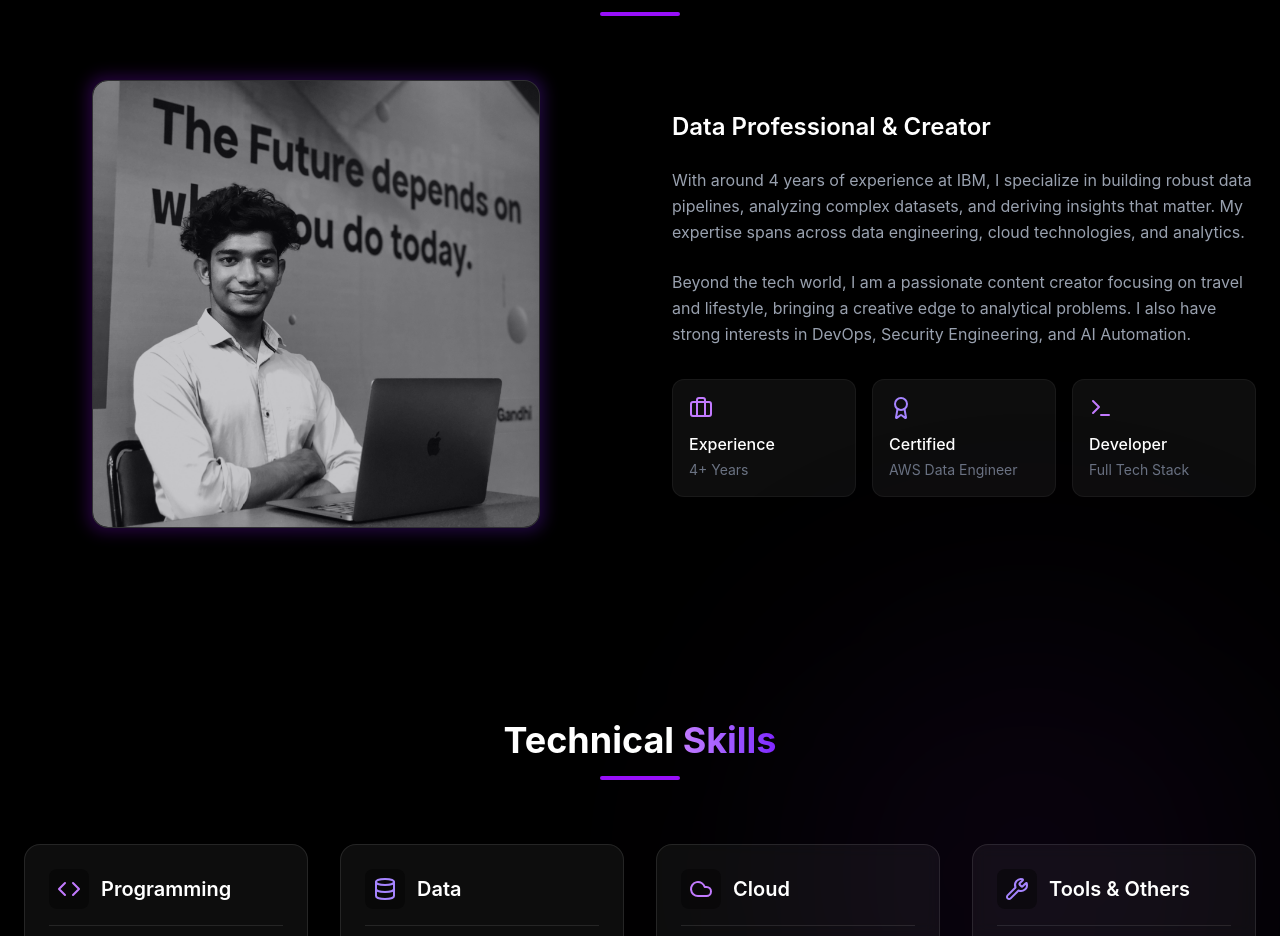
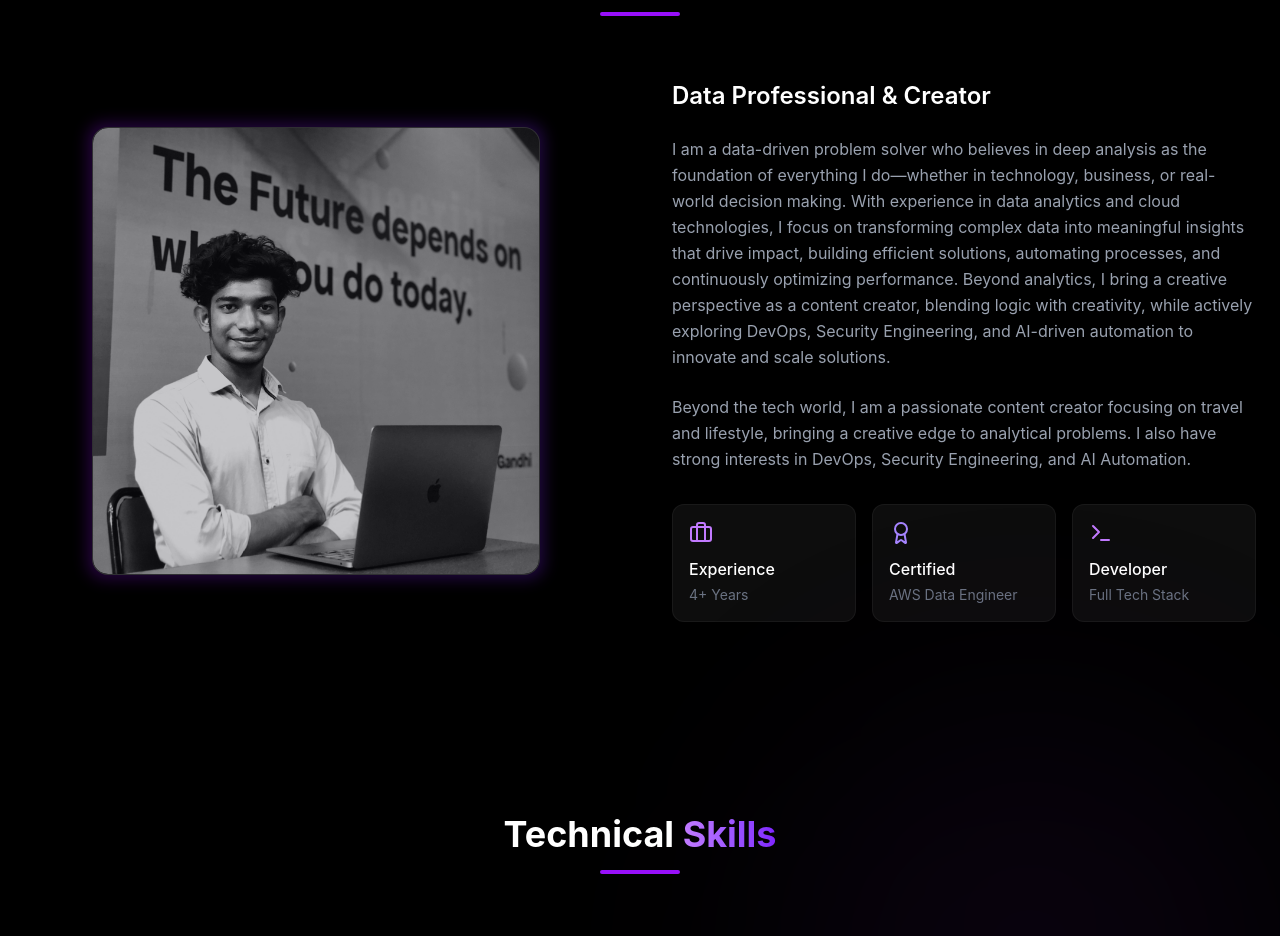
Before and after one commit to athulvidyanan/athulvidyanandan, a React app: page / in a window 1280 px wide. Shown: the part 940-1876 px from the top of the page. Built offline with nearby package versions, Linux system fonts and the light colour scheme; the HTML template or start-up script is replaced by a standard one.

Commit message:
Update About section with new professional summary
Revised professional summary to emphasize data-driven problem solving and creative content creation.

```diff
--- a/src/components/About.jsx
+++ b/src/components/About.jsx
@@ -40,9 +40,7 @@ const About = () => {
                         <h3 className="text-2xl font-semibold mb-6">Data Professional & Creator</h3>
 
                         <p className="text-gray-400 mb-6 leading-relaxed">
-                            With around 4 years of experience at IBM, I specialize in building robust data pipelines,
-                            analyzing complex datasets, and deriving insights that matter. My expertise spans across
-                            data engineering, cloud technologies, and analytics.
+                            I am a data-driven problem solver who believes in deep analysis as the foundation of everything I do—whether in technology, business, or real-world decision making. With experience in data analytics and cloud technologies, I focus on transforming complex data into meaningful insights that drive impact, building efficient solutions, automating processes, and continuously optimizing performance. Beyond analytics, I bring a creative perspective as a content creator, blending logic with creativity, while actively exploring DevOps, Security Engineering, and AI-driven automation to innovate and scale solutions.
                         </p>
                         <p className="text-gray-400 mb-8 leading-relaxed">
                             Beyond the tech world, I am a passionate content creator focusing on travel and lifestyle,
```
